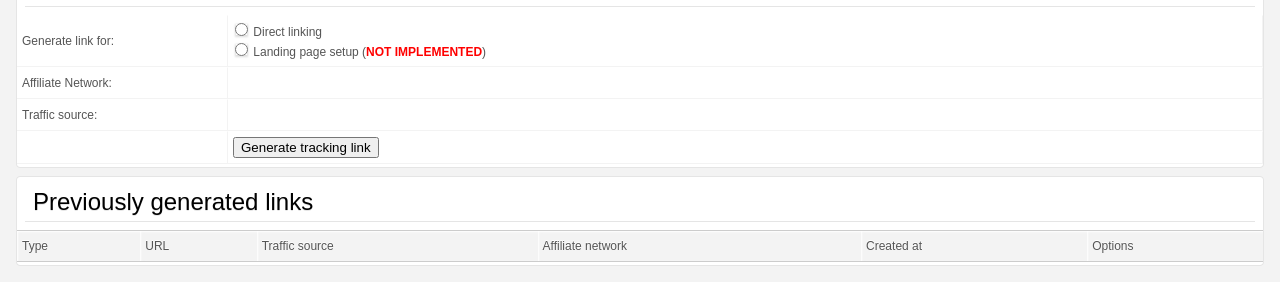
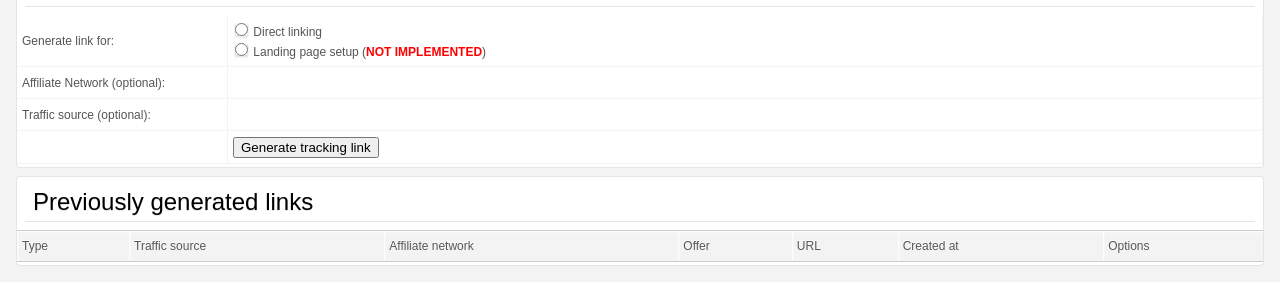
Before and after one commit to ariunbayar/cloaker, a PHP site: template admin/views/generate_links.php in a window 1280 px wide. Shown: the part 136-441 px from the top of the page. Run offline with PHP 8.4, Linux system fonts and the light colour scheme; the template is opened without the code that fills it, so the values that code supplies are empty; some libraries are stand-ins or nearby versions.

Commit message:
I3: Offer for tracker (generated link)

```diff
--- a/admin/controllers/offer.php
+++ b/admin/controllers/offer.php
@@ -48,9 +48,7 @@ function save_offer_controller()
     }else{
         $offer = new Offer;
         $cloaked_url = new Destination;
-        $cloaked_url->campaign_id = $campaign_id;  // TODO don't need this
         $cloaking_url = new Destination;
-        $cloaking_url->campaign_id = $campaign_id;  // TODO don't need this
     }
 
     $cloaked_url->url = $_POST['cloaked_url'];
--- a/admin/models.php
+++ b/admin/models.php
@@ -129,6 +129,7 @@ class Tracker extends Model
         'campaign_id',
         'traffic_source_id',
         'network_id',
+        'offer_id',
         'shortcode',
         'is_landing_page',
         'created_at',
@@ -173,6 +174,11 @@ class Tracker extends Model
     public function getTrafficSource()
     {
         return TrafficSource::getById($this->traffic_source_id);
+    }
+
+    public function getOffer()
+    {
+        return Offer::getById($this->offer_id);
     }
 }
 
--- a/admin/views/generate_links.php
+++ b/admin/views/generate_links.php
@@ -102,13 +102,13 @@
                         </td>
                     </tr>
                     <tr>
-                        <td>Affiliate Network:</td>
+                        <td>Affiliate Network (optional):</td>
                         <td>
                             <?php echo select_tag('network_id', $data['network_options'], '', '-- not specified --') ?>
                         </td>
                     </tr>
                     <tr>
-                        <td>Traffic source:</td>
+                        <td>Traffic source (optional):</td>
                         <td>
                             <?php echo select_tag('traffic_source_id', $data['traffic_source_options'], '', '-- not specified --') ?>
                         </td>
@@ -134,9 +134,10 @@
             <thead>
                 <tr class="hd">
                     <td>Type</td>
-                    <td>URL</td>
                     <td>Traffic source</td>
                     <td>Affiliate network</td>
+                    <td>Offer</td>
+                    <td>URL</td>
                     <td>Created at</td>
                     <td>Options</td>
                 </tr>
@@ -152,11 +153,6 @@
                         <?php } ?>
                     </td>
                     <td>
-                        <?php $url = substr(ADMIN_URL, 0, -6).$tracker->shortcode.'/' ?>
-                        <?php echo anchor_tag($url) ?>
-                        <a href="<?php echo ADMIN_URL.'regenerate_url/'.$tracker->id.'/' ?>" class="btn">Regenerate URL</a>
-                    </td>
-                    <td>
                         <?php if ($tracker->traffic_source_id){ ?>
                             <?php echo $tracker->getTrafficSource()->name ?>
                         <?php }else{ ?>
@@ -169,6 +165,17 @@
                         <?php }else{ ?>
                         --
                         <?php } ?>
+                    </td>
+                    <td>
+                        <?php $offer = $tracker->getOffer() ?>
+                        <?php echo $offer->name.' ($'.$offer->payout.')' ?><br/>
+                        <b>Cloaked:</b> <?php echo anchor_tag($offer->getCloakedUrl()->url) ?><br/>
+                        <b>Cloaking:</b> <?php echo anchor_tag($offer->getCloakingUrl()->url) ?>
+                    </td>
+                    <td>
+                        <?php $url = substr(ADMIN_URL, 0, -6).$tracker->shortcode.'/' ?>
+                        <?php echo anchor_tag($url) ?>
+                        <a href="<?php echo ADMIN_URL.'regenerate_url/'.$tracker->id.'/' ?>" class="btn">Regenerate URL</a>
                     </td>
                     <td><?php echo $tracker->created_at ?></td>
                     <td>
```
Also changed, not shown: migration/010_offer.sql (+27 -0 lines).
